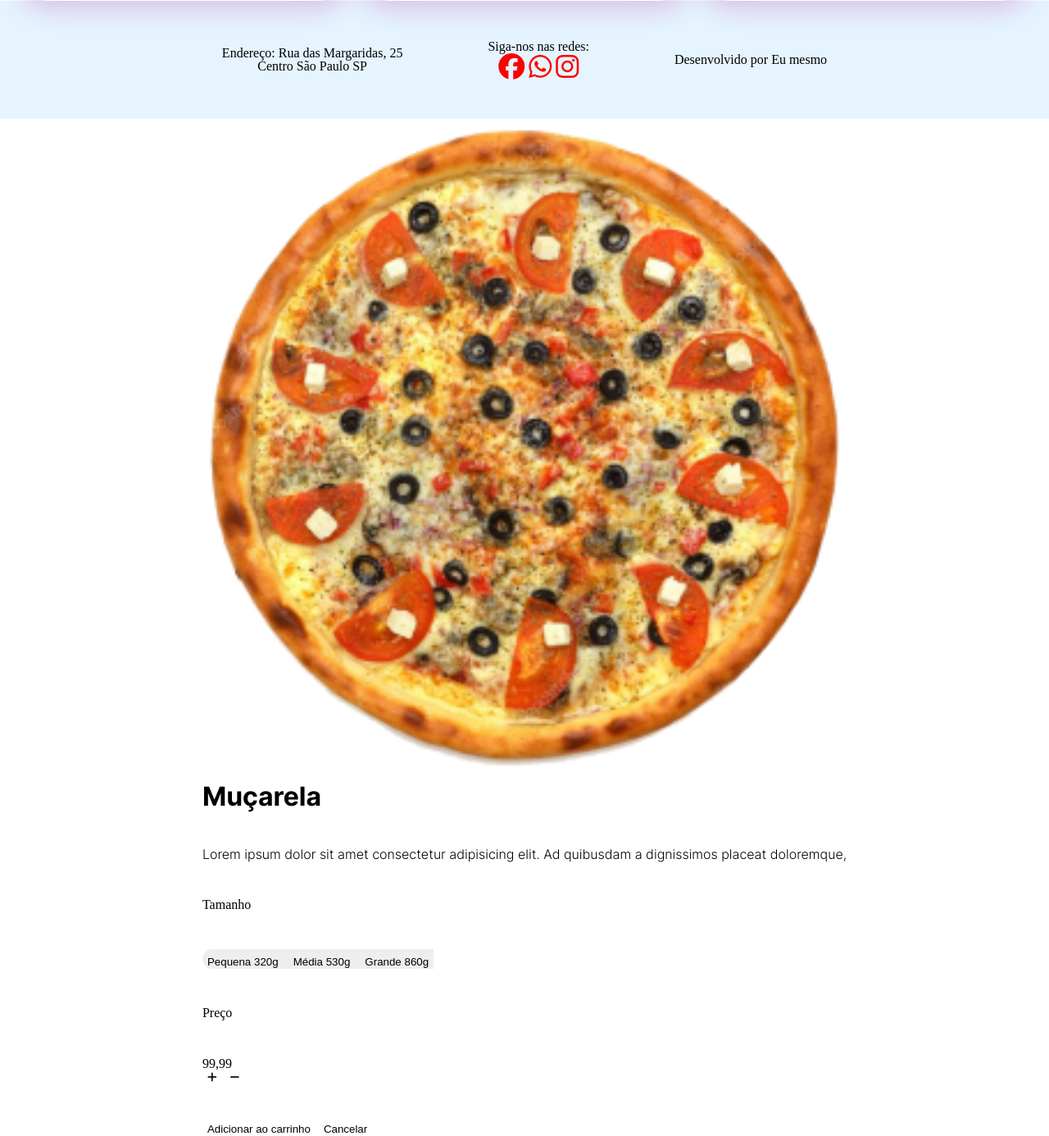
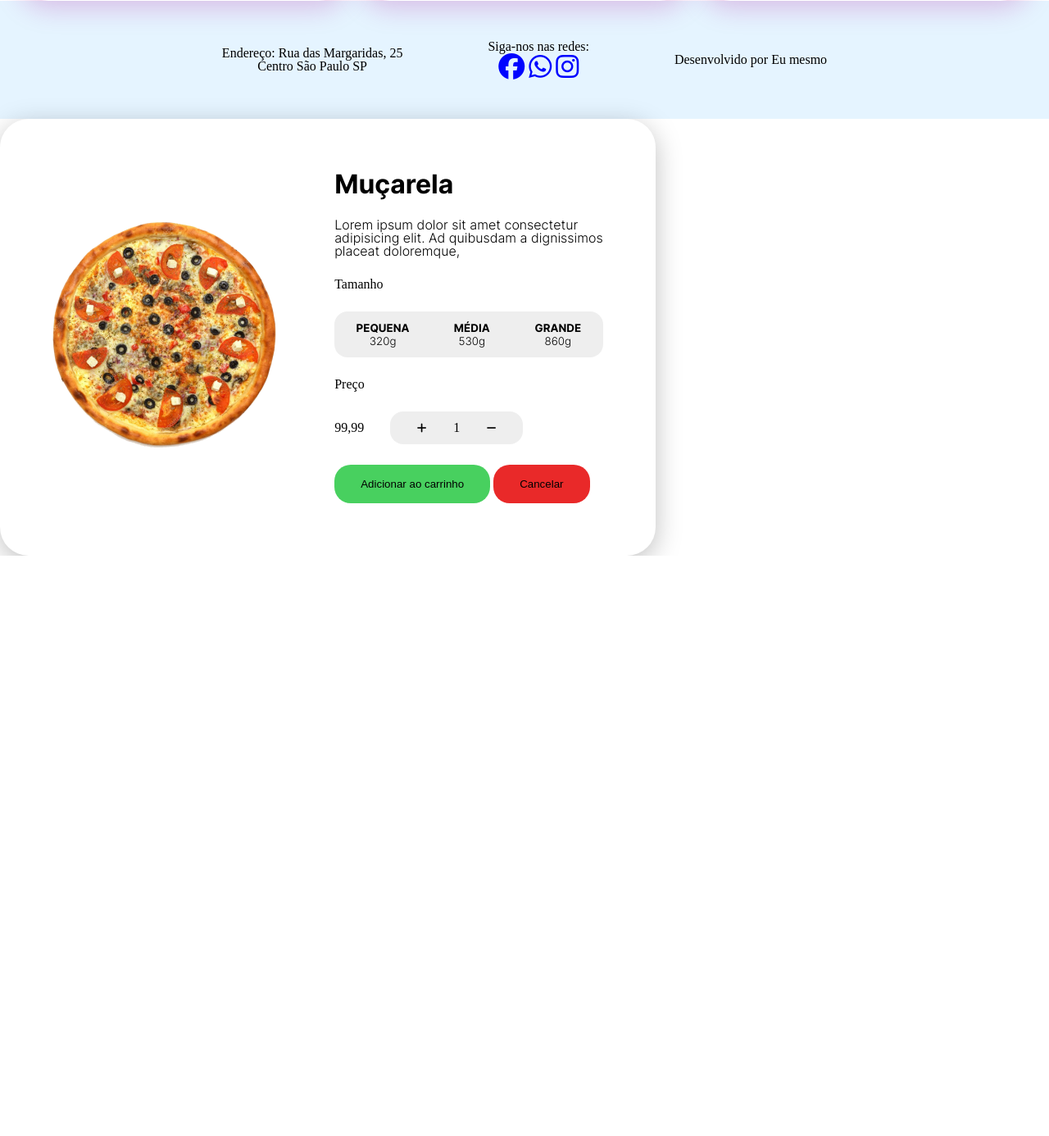
Before and after one commit to Yurinunes22/prjPizzaria, a PHP site: page / in a window 1280 px wide. Shown: the part 2368-3754 px from the top of the page at 82% size. After the commit the page ends 3046 px from the top, so only its background shows below. Run offline with PHP 8.4, Linux system fonts and the light colour scheme; some libraries are stand-ins or nearby versions.

Commit message:
estilizando modal pizzas

```diff
--- a/css/style.css
+++ b/css/style.css
@@ -103,7 +103,7 @@ font-size: 1.25rem;
 
 .fa-brands{
     font-size: 2rem;
-    color: red;
+    color:rgb(0, 4, 255);
 }
 
 /*MODAL*/
@@ -111,21 +111,33 @@ font-size: 1.25rem;
 .modal{
     display: flex;
     justify-content: center;
-    flex-wrap: wrap;
-    width: auto;
+    align-items: center;
+    width:672px;
+    border-radius: 35px;
+    box-shadow: 0px 8px 32px 0px rgba(0,0,0,0.25);
+   padding: 64px 64px;
+   gap: 64px;
+}
+
+.modal__img{
+    width: 100%;
+    min-width: 160px;
+
 }
 
 .modal__detalhes{
     display: flex;
     flex-direction: column;
     align-items: flex-start;
-    gap:46px;
-    flex-wrap: wrap;
+    justify-content: center;
+    gap:25px;
+
+
 }
 
 .modal__titulo{
     font-family:var(--font-bold) ;
-    font-size: 32px;
+    font-size: 2rem;
 }
 
 .modal__descricao{
@@ -134,14 +146,85 @@ font-size: 1.25rem;
 }
 
 .modal__tamanho-area{
+    border-radius: 16px;
+    display: flex;
+    align-items: center;
+    width: fit-content;
     background-color: #eeeeee;
-    border-radius: 16px 0px 0px 16px;
+    height: 56px;
+    overflow: hidden;
+}
+
+.modal__tamanho-area button{
+    padding: 16px;
+}
+
+.modal__tamanho-area button:hover{
+    background-color: var(--color-azul-mt-escuro);
+}
+
+.modal__preco-area{
+    display: flex;
     align-items: center;
-    font-size: 24px;
+    gap: 32px;
+}
 
 
+.modal__controle-unidade{
+    background-color: #eeeeee;
+    border-radius: 16px;
+    width: 162px;
+    height: 40px;
+    display: flex;
+    align-items: center;
+    justify-content: space-evenly;
+    overflow: hidden;
 }
-.modal__img{
-    width: 60%;
-    min-width: 160px;
+
+.modal__controle-unidade button{
+    padding: 16px;
+    border-radius: 16px;
 }
+
+.modal__controle-unidade button:hover{
+    background-color: #a9a9a9;
+}
+
+
+.modal__texto-peso{
+    font-family: var(--font-light);
+    width: 16px;
+}
+
+.botao--verde {
+    background-color: #48D05F;
+    border-radius: 20px;
+    padding: 16px 32px 16px 32px;
+}
+
+.botao--verde:hover{
+    background-color: seagreen;
+}
+
+.botao--vermelho{
+    background-color: #E92929;
+    border-radius: 20px;
+    padding: 16px 32px 16px 32px;
+}
+
+.botao--vermelho:hover{
+    background-color: maroon;
+}
+
+.modal__btns-area{
+    gap: 32px;
+
+}
+.texto--negrito{
+    font-family: var(--font-bold);
+}
+
+/* texto maiusculo
+.texto--maiusculo{
+    text-transform: uppercase;
+} */
--- a/index.html
+++ b/index.html
@@ -147,8 +147,13 @@
 
         <span> Desenvolvido por Eu mesmo </span>
     </footer>
+    <div class="bkg-modal">
         <div class="modal">
-        <img src="./image/img-produto01.png" alt="Imagem da pizza muçarela" class="modal__img">
+
+            <div class="modal__img">
+                <img src="./image/img-produto01.png" alt="Imagem da pizza muçarela">
+            </div>
+
             <div class="modal__detalhes">
                 <span class="modal__titulo">Muçarela</span>
                 <p class="modal__descricao">Lorem ipsum dolor sit amet consectetur adipisicing elit. Ad quibusdam a
@@ -156,25 +161,25 @@
                 <p class="modal__texto texto--maiusculo">Tamanho</p>
                 <div class="modal__tamanho-area">
                     <button>
-                    <span class="modal__texto texto--negrito">Pequena</span>
-                    <span class="modal__texto">320g</span>
+                        <span class="modal__texto texto--negrito">PEQUENA</span>
+                        <span class="modal__texto-peso">320g</span>
                     </button>
                     <button>
-                    <span class="modal__texto texto--negrito">Média</span>
-                    <span class="modal__texto">530g</span>
+                        <span class="modal__texto texto--negrito">MÉDIA</span>
+                        <span class="modal__texto-peso">530g</span>
                     </button>
                     <button>
-                    <span class="modal__texto texto--negrito">Grande</span>
-                    <span class="modal__texto">860g</span>
+                        <span class="modal__texto texto--negrito">GRANDE</span>
+                        <span class="modal__texto-peso">860g</span>
                     </button>
 
                 </div>
                 <p class="modal__texto texto--mauisculo">Preço</p>
                 <div class="modal__preco-area">
-                <span class="modal__texto ">99,99</span>
+                    <span class="modal__texto-preco-pizza ">99,99</span>
                     <div class="modal__controle-unidade">
                         <button><i class="fa-solid fa-plus"></i></button>
-                    <span></span>
+                        <span class="modal__texto-quant">1</span>
                         <button><i class="fa-solid fa-minus"></i></button>
 
                     </div>
@@ -192,6 +197,7 @@
             </div>
 
         </div>
+    </div>
 </body>
 
 </html>
```
Lines whose indentation alone changed are shown as unchanged.
